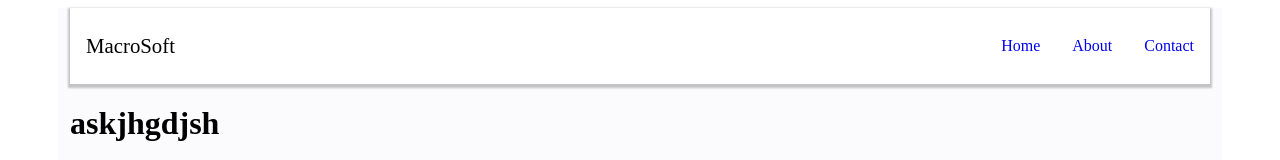
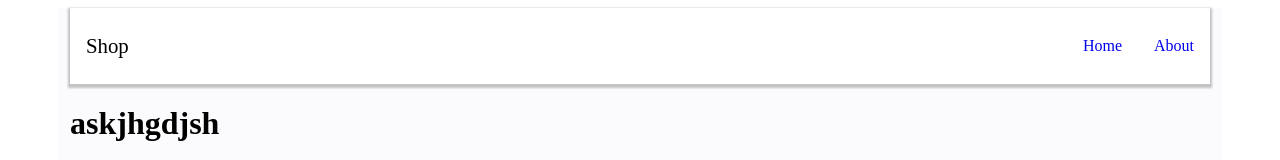
Before and after one commit to sayeef-rahman/shopping-app-next-redux-scss, a Next.js app: page / in a window 1280 px wide. Shown: the top 160 px of the page. Built offline with nearby package versions, Linux system fonts and the light colour scheme.

Commit message:
components added

```diff
--- a/src/components/NavBar.tsx
+++ b/src/components/NavBar.tsx
@@ -6,7 +6,7 @@ export default function NavBar() {
   return (
     <nav className="navigation">
       <Link href="/" className="brand-name">
-        MacroSoft
+        Shop
       </Link>
       <button className="hamburger">
         {/* icon from heroicons.com */}
@@ -31,9 +31,6 @@ export default function NavBar() {
           <li>
             <a href="/about">About</a>
           </li>
-          <li>
-            <a href="/contact">Contact</a>
-          </li>
         </ul>
       </div>
     </nav>
```
Also changed, not shown: src/components/CartPage.tsx (added, +7 -0 lines), src/components/CartPorductCard.tsx (added, +7 -0 lines), src/components/CategoryCard.tsx (added, +7 -0 lines), src/components/MainPage.tsx (added, +9 -0 lines), src/components/ProductCard.tsx (added, +7 -0 lines).
